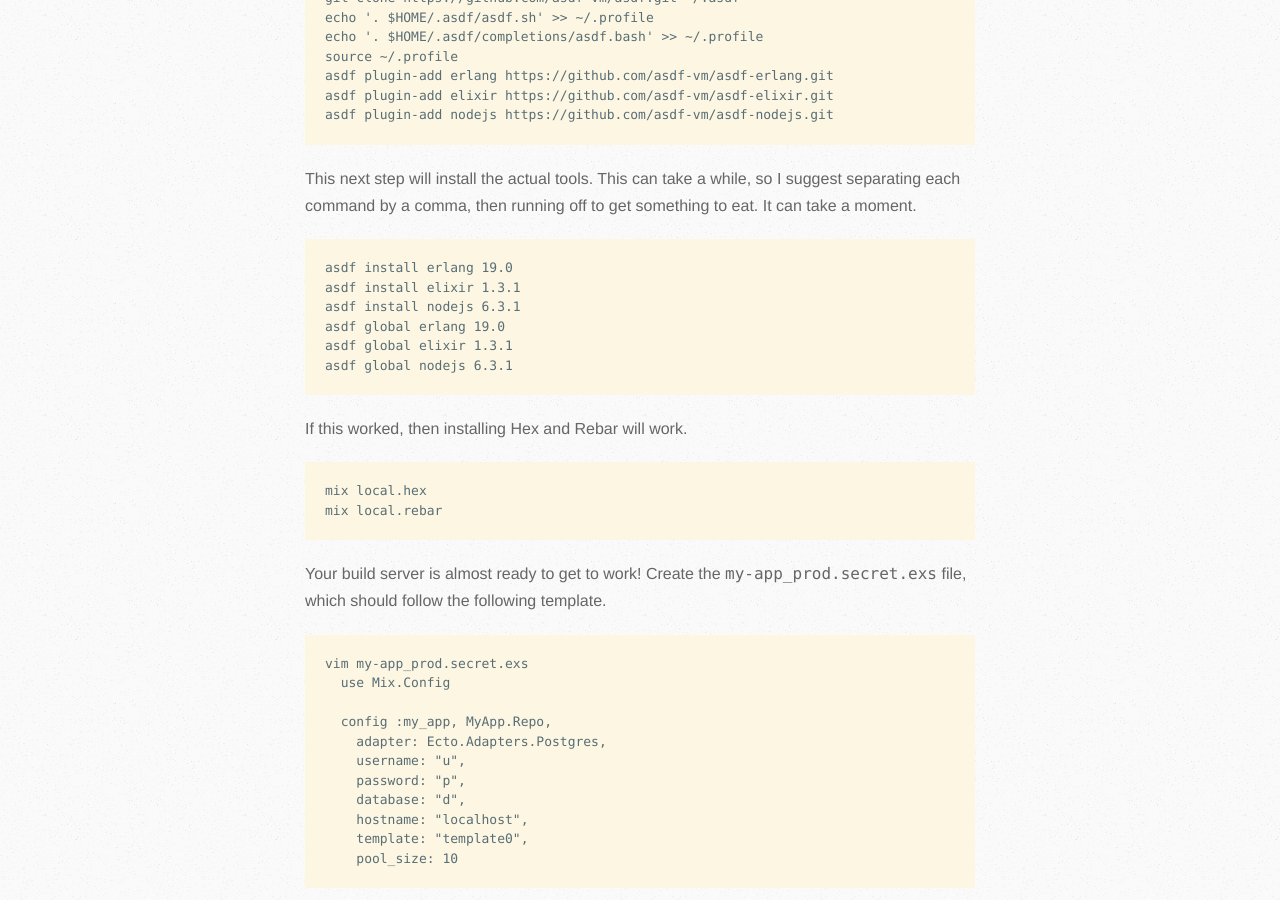
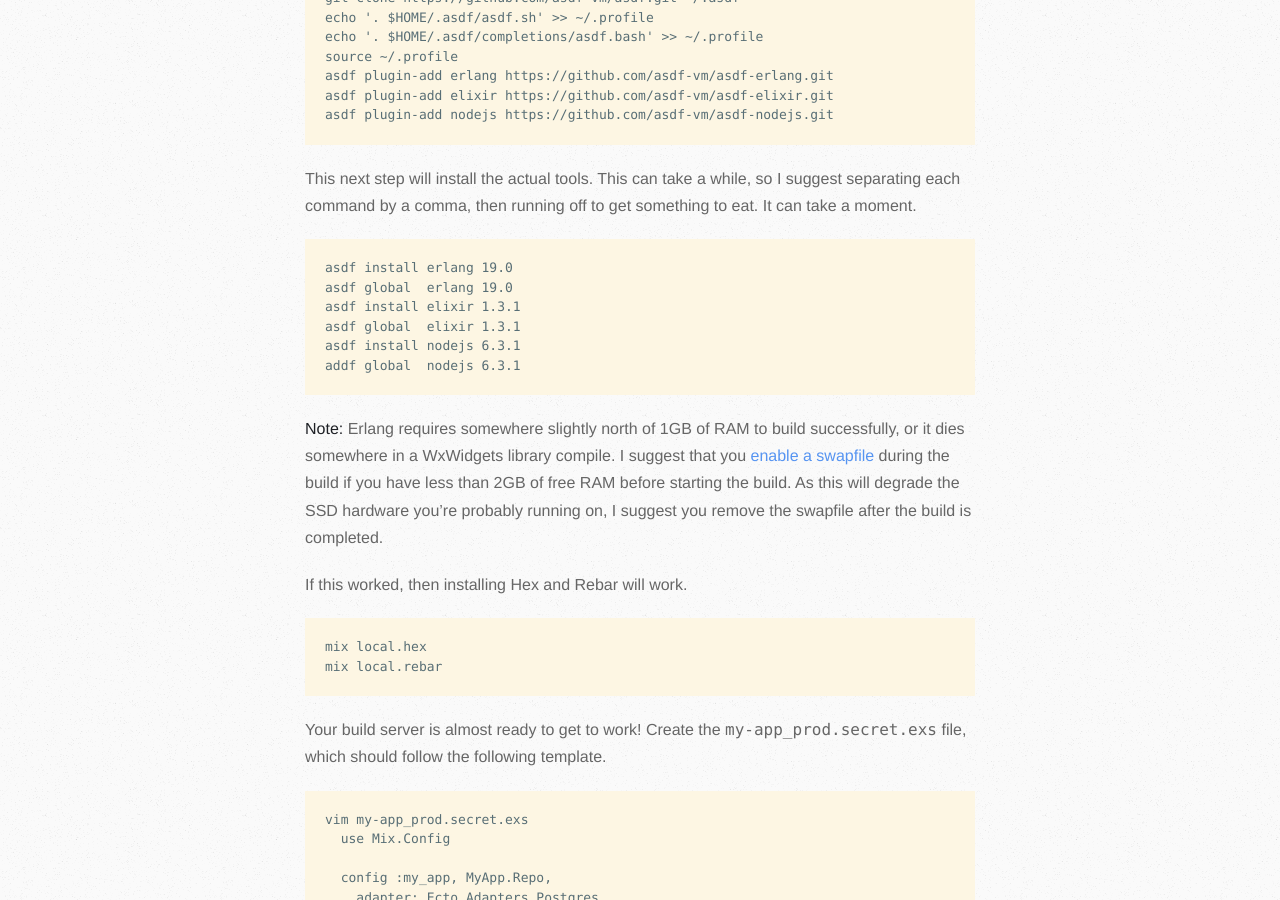
Before and after one commit to mysteriouspants/mysteriouspants.com, a Jekyll site: the page built from _posts/2016-07-18-deploying-phoenix.md, in a window 1280 px wide and 900 px high, scrolled down 1905 px. Built offline with Jekyll 4.4.1, drawn with Linux system fonts in a browser that asks for light colours.

Commit message:
Add note about RAM use during build.

```diff
--- a/_posts/2016-07-18-deploying-phoenix.md
+++ b/_posts/2016-07-18-deploying-phoenix.md
@@ -82,11 +82,18 @@ I suggest separating each command by a comma, then running off to get
 something to eat. It can take a moment.
 
     asdf install erlang 19.0
+    asdf global  erlang 19.0
     asdf install elixir 1.3.1
+    asdf global  elixir 1.3.1
     asdf install nodejs 6.3.1
-    asdf global erlang 19.0
-    asdf global elixir 1.3.1
-    asdf global nodejs 6.3.1
+    addf global  nodejs 6.3.1
+
+**Note:** Erlang requires somewhere slightly north of 1GB of RAM to
+build successfully, or it dies somewhere in a WxWidgets library compile.
+I suggest that you [enable a swapfile][doswap0] during the build if you
+have less than 2GB of free RAM before starting the build. As this will
+degrade the SSD hardware you're probably running on, I suggest you
+remove the swapfile after the build is completed.
 
 If this worked, then installing Hex and Rebar will work.
 
```
Also changed, not shown: other parts of _posts/2016-07-18-deploying-phoenix.md (+1 -0 lines).
